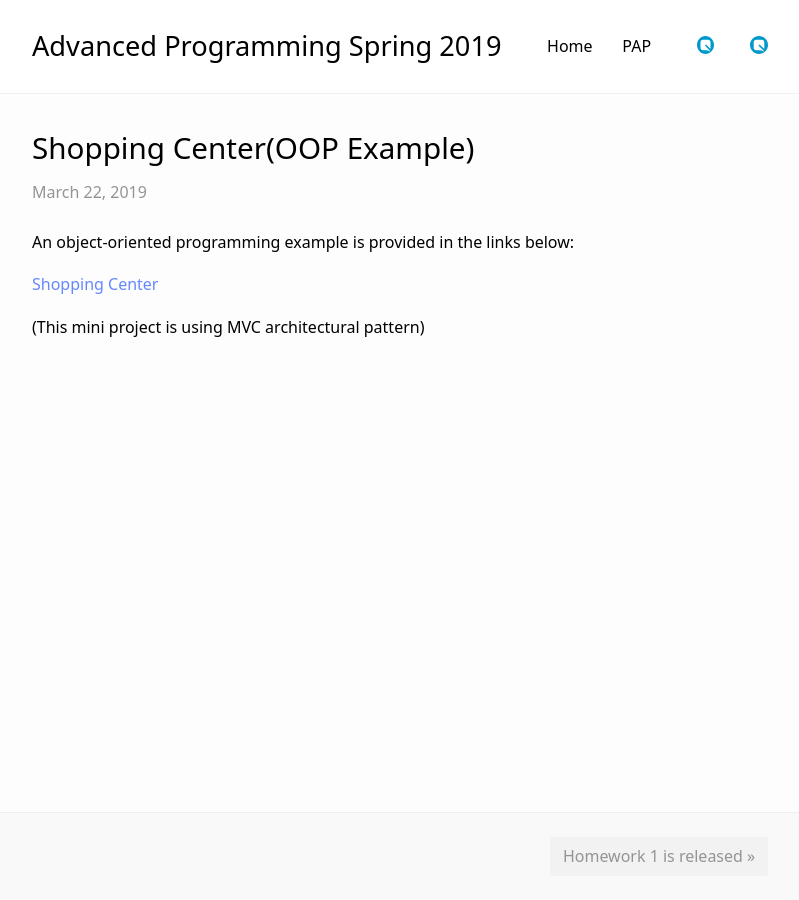
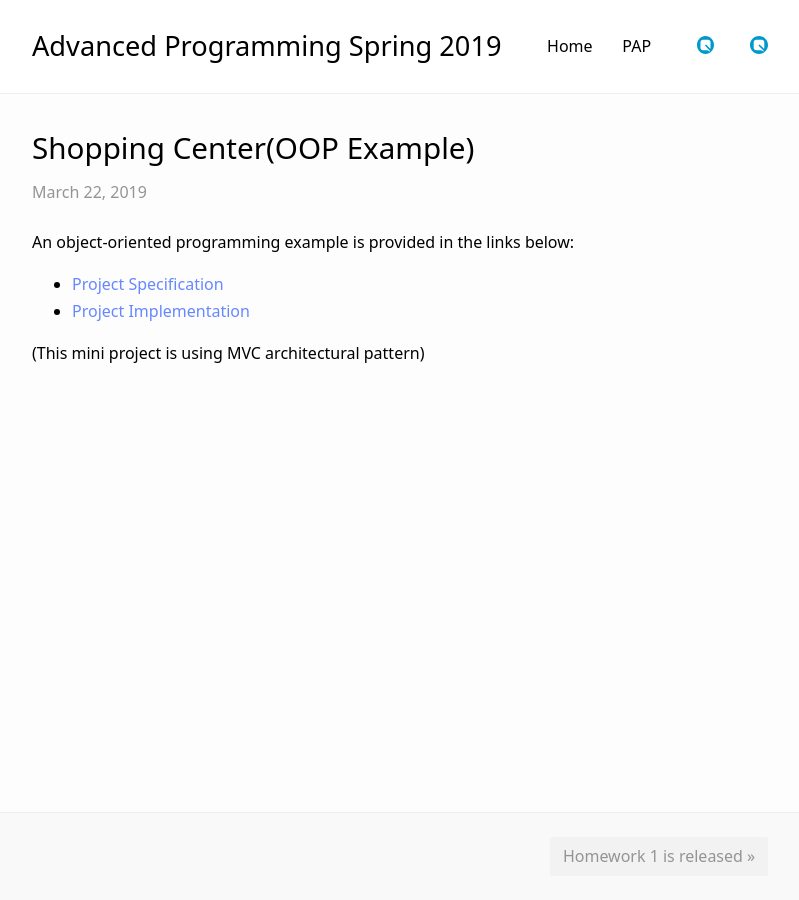
Before and after one commit to apspring2019/apspring2019.github.io, a Jekyll site: the page built from _posts/2019-03-22-shopping-center-example.md, in a window 1280 px wide. Shown: the whole page, without its empty margins (240-1039 px from the left). Built offline with Jekyll 4.4.1, drawn with Linux system fonts in a browser that asks for light colours.

Commit message:
Add pdf link to the post

```diff
--- a/_posts/2019-03-22-shopping-center-example.md
+++ b/_posts/2019-03-22-shopping-center-example.md
@@ -5,7 +5,7 @@ categories: [pap]
 tags: [pap,announcement]
 ---
 An object-oriented programming example is provided in the links below:
-
-[Shopping Center](https://github.com/apspring2019/shopingCenter)
+* [Project Specification](https://github.com/apspring2019/apspring2019.github.io/blob/master/assets/pap/ShoppingCenter.pdf)
+* [Project Implementation](https://github.com/apspring2019/shopingCenter)
 
 (This mini project is using MVC architectural pattern)
```
